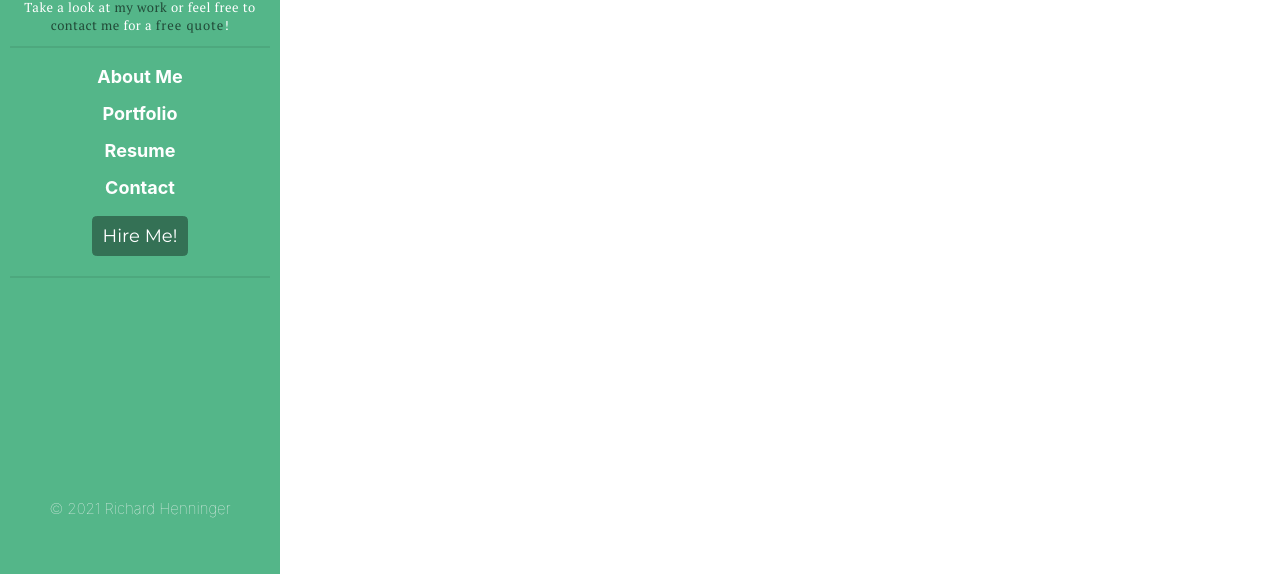
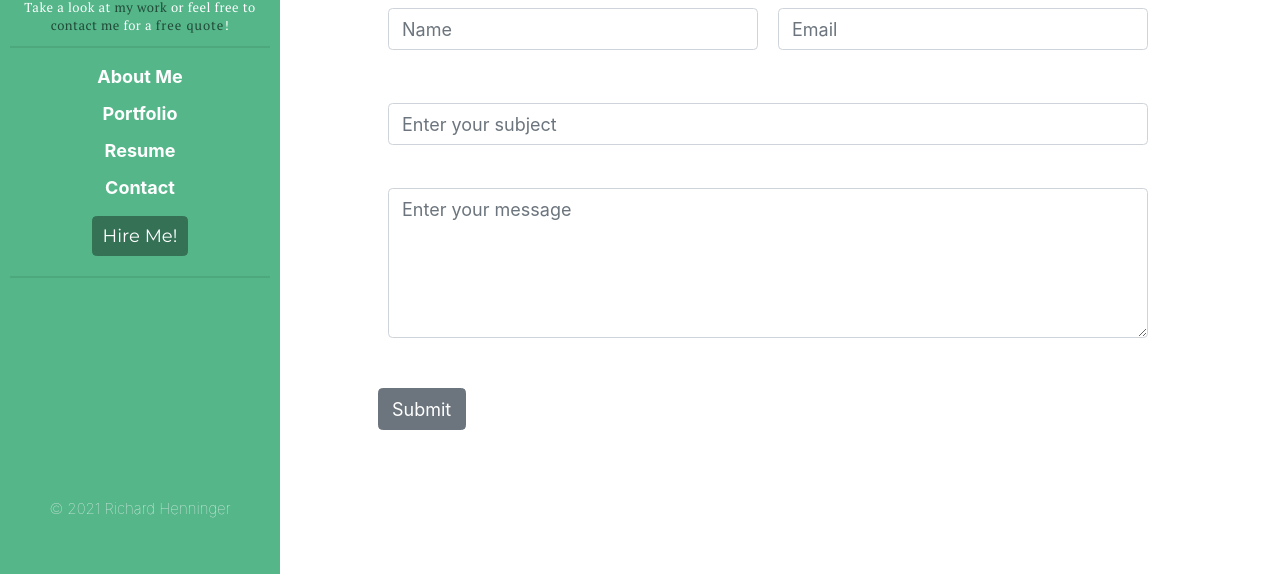
Before and after one commit to richen604/richen-portfolio, a Gatsby site: page /contact in a window 1280 px wide. Shown: the part 226-800 px from the top of the page. Built offline with nearby package versions, Linux system fonts and the light colour scheme; Gatsby itself is replaced by a stand-in of ours.

Commit message:
populated contact page with a validated form u using formik. populated resume page with boilerplate resume and download. added box shadow to ProjectCardGroup

```diff
--- a/gatsby-browser.js
+++ b/gatsby-browser.js
@@ -7,8 +7,3 @@
 // You can delete this file if you're not using it
 
 import "bootstrap/dist/css/bootstrap.min.css"
-
-import { library } from "@fortawesome/fontawesome-svg-core"
-import { faCheckSquare, faCoffee } from "@fortawesome/free-solid-svg-icons"
-
-library.add(faCheckSquare, faCoffee)
--- a/package.json
+++ b/package.json
@@ -6,9 +6,11 @@
   "author": "Richard Henninger",
   "dependencies": {
     "@fortawesome/fontawesome-svg-core": "^1.2.35",
+    "@fortawesome/free-brands-svg-icons": "^5.15.3",
     "@fortawesome/free-solid-svg-icons": "^5.15.3",
     "@fortawesome/react-fontawesome": "^0.1.14",
     "bootstrap": "^4.6.0",
+    "formik": "^2.2.6",
     "gatsby": "^3.2.1",
     "gatsby-plugin-gatsby-cloud": "^2.2.0",
     "gatsby-plugin-google-gtag": "^3.2.0",
--- /dev/null
+++ b/src/pages/contact.css
@@ -0,0 +1,52 @@
+#contact-container {
+  display: flex;
+  flex-direction: column;
+  width: 100%;
+  justify-content: center;
+  align-items: center;
+}
+
+#contact-container-heading {
+  text-align: center;
+}
+
+#contact-form {
+  width: 80%;
+}
+
+#contact-input-container-1 {
+  display: flex;
+  justify-content: space-between;
+  align-items: flex-end;
+}
+
+#contact-input-name,
+#contact-input-email {
+  width: 100%;
+  height: 75px;
+  display: flex;
+  flex-direction: column;
+}
+
+#contact-input-subject {
+  height: 75px;
+}
+
+#contact-input-name,
+#contact-input-email,
+#contact-input-subject,
+#contact-input-message {
+  margin: 10px;
+}
+
+#contact-input-message {
+  margin-bottom: 50px;
+}
+
+.contact-error {
+  margin: 4px;
+  color: red;
+}
+#contact-input-message .contact-input {
+  height: 150px;
+}
--- a/src/pages/contact.js
+++ b/src/pages/contact.js
@@ -3,6 +3,9 @@ import React from "react"
 import Layout from "../components/Layout"
 import SEO from "../components/Seo"
 import PageHeader from "../components/PageHeader"
+import { Form, Input, Button } from "reactstrap"
+import { Formik } from "formik"
+import "./contact.css"
 
 function Contact() {
   return (
@@ -17,7 +20,120 @@ function Contact() {
           </p>
         </div>
       </PageHeader>
-      <div>This is where i will put my contact page</div>
+      <div id="contact-container">
+        <h3 id="contact-container-heading">Get In Touch</h3>
+        <Formik
+          initialValues={{ name: "", email: "", subject: "", message: "" }}
+          validate={values => {
+            const errors = {}
+            if (!values.name) {
+              errors.name = "A Name is Required"
+            }
+            if (!values.subject) {
+              errors.subject = "A Subject is Required"
+            }
+            if (!values.message) {
+              errors.message = "A Message is Required"
+            }
+            if (!values.email) {
+              errors.email = "An Email is Required"
+            } else if (
+              !/^[A-Z0-9._%+-]+@[A-Z0-9.-]+\.[A-Z]{2,}$/i.test(values.email)
+            ) {
+              errors.email = "Invalid email address"
+            }
+            return errors
+          }}
+          onSubmit={(values, { setSubmitting }) => {
+            setTimeout(() => {
+              alert(JSON.stringify(values, null, 2))
+              setSubmitting(false)
+            }, 400)
+          }}
+        >
+          {({
+            values,
+            errors,
+            touched,
+            handleChange,
+            handleBlur,
+            handleSubmit,
+            isSubmitting,
+          }) => (
+            <Form id="contact-form" onSubmit={handleSubmit} action="">
+              <div id="contact-input-container-1">
+                <div id="contact-input-name">
+                  <Input
+                    className="contact-input"
+                    placeholder="Name"
+                    type="name"
+                    name="name"
+                    value={values.name}
+                    onChange={handleChange}
+                    onBlur={handleBlur}
+                  />
+                  {errors.name && touched.name ? (
+                    <p className="contact-error">{errors.name}</p>
+                  ) : (
+                    <p className="contact-error"> </p>
+                  )}
+                </div>
+                <div id="contact-input-email">
+                  <Input
+                    className="contact-input"
+                    placeholder="Email"
+                    type="email"
+                    name="email"
+                    value={values.email}
+                    onChange={handleChange}
+                    onBlur={handleBlur}
+                  />
+                  {errors.email && touched.email ? (
+                    <p className="contact-error">{errors.email}</p>
+                  ) : (
+                    <p className="contact-error"> </p>
+                  )}
+                </div>
+              </div>
+              <div id="contact-input-subject">
+                <Input
+                  className="contact-input"
+                  placeholder="Enter your subject"
+                  type="subject"
+                  name="subject"
+                  value={values.subject}
+                  onChange={handleChange}
+                  onBlur={handleBlur}
+                />
+                {errors.subject && touched.subject ? (
+                  <p className="contact-error">{errors.subject}</p>
+                ) : (
+                  <p className="contact-error"> </p>
+                )}
+              </div>
+              <div id="contact-input-message">
+                <Input
+                  className="contact-input"
+                  placeholder="Enter your message"
+                  type="textarea"
+                  name="message"
+                  value={values.message}
+                  onChange={handleChange}
+                  onBlur={handleBlur}
+                />
+                {errors.message && touched.message ? (
+                  <p className="contact-error">{errors.message}</p>
+                ) : (
+                  <p className="contact-error"> </p>
+                )}
+              </div>
+              <Button type="submit" disabled={isSubmitting}>
+                Submit
+              </Button>
+            </Form>
+          )}
+        </Formik>
+      </div>
     </Layout>
   )
 }
```
Also changed, not shown: src/components/ProjectCardGroup.css (+8 -2 lines), src/pages/resume.css (added, +12 -0 lines), src/pages/resume.js (+12 -0 lines), 2 other files.
